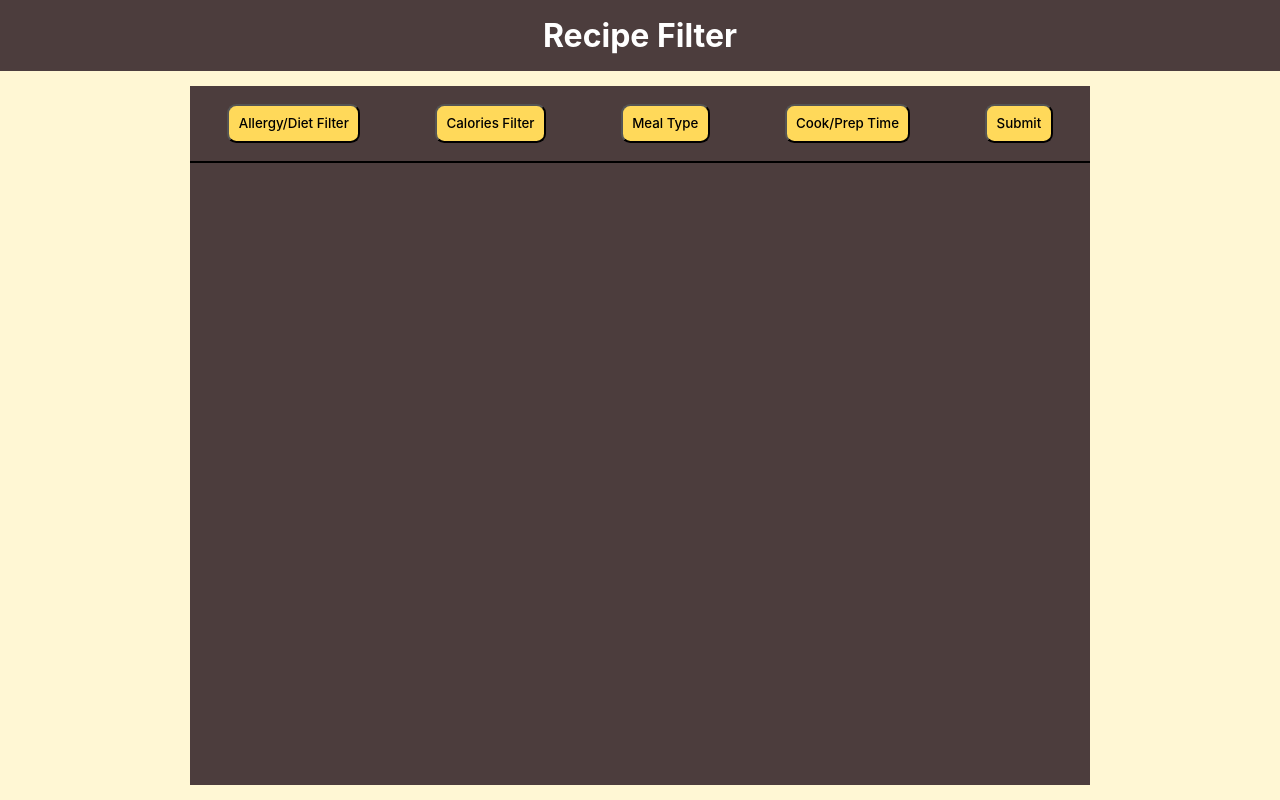
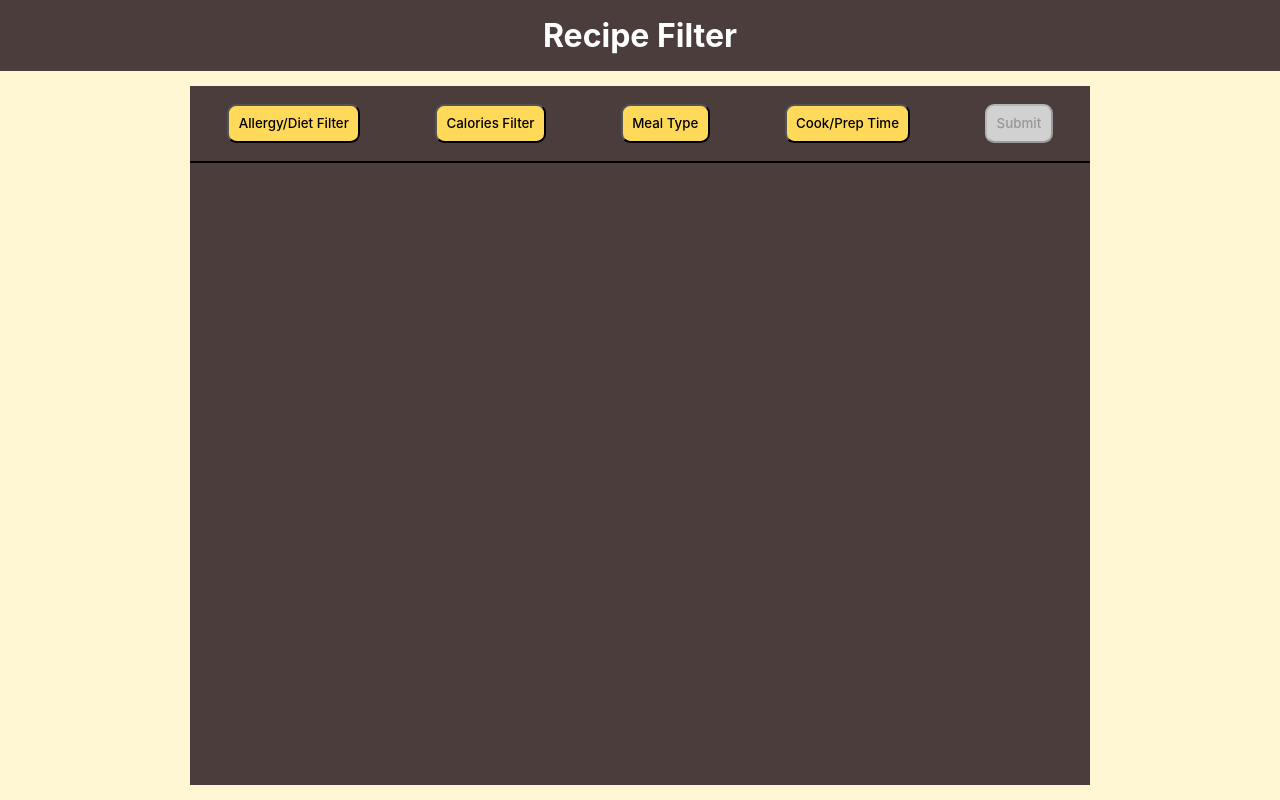
Before and after one commit to KyleTownsend74/RecipeFilter, a React (Vite) app: page / in a window 1280 px wide. Built offline with nearby package versions, Linux system fonts and the light colour scheme.

Commit message:
Disable submit button functionality

```diff
--- a/src/App.css
+++ b/src/App.css
@@ -18,6 +18,10 @@ button {
     border-radius: 0.7em;
 }
 
+button:disabled {
+    background-color: #d1d1d1;
+}
+
 .hidden {
     display: none;
 }
--- a/src/components/Filter.jsx
+++ b/src/components/Filter.jsx
@@ -1,4 +1,4 @@
-import { useState } from "react";
+import { useEffect, useState } from "react";
 import "./Filter.css"
 import AllergyDietContent from "./FilterModals/AllergyDietContent.jsx";
 import ModalTemplate from "./FilterModals/ModalTemplate.jsx";
@@ -8,6 +8,15 @@ function Filter() {
 
     const allergyDietContentId = "allergy-diet-modal";
     const allergyDietTitle = "Allergy/Diet Filter";
+
+    useEffect(() => {
+        if(allergyDietFilter.length === 0) {
+            document.querySelector("#filter-submit").disabled = true;
+        }
+        else {
+            document.querySelector("#filter-submit").disabled = false;
+        }
+    }, [allergyDietFilter]);
 
     function addAllergyDietFilter(item) {
         if(allergyDietFilter.indexOf(item) === -1) {
@@ -32,7 +41,7 @@ function Filter() {
                 <button type="button">Calories Filter</button>
                 <button type="button">Meal Type</button>
                 <button type="button">Cook/Prep Time</button>
-                <button type="submit">Submit</button>
+                <button id="filter-submit" type="submit">Submit</button>
             </form>
         </div>
     )
```
